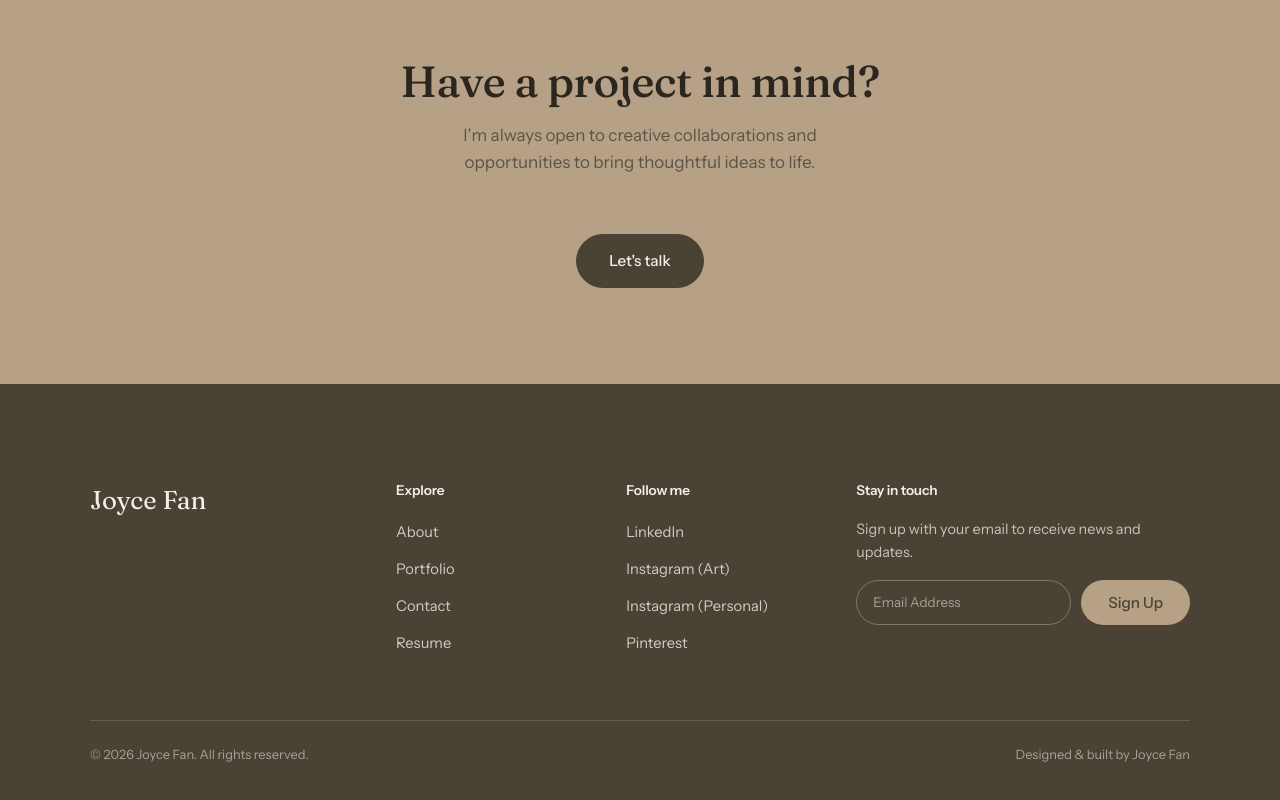
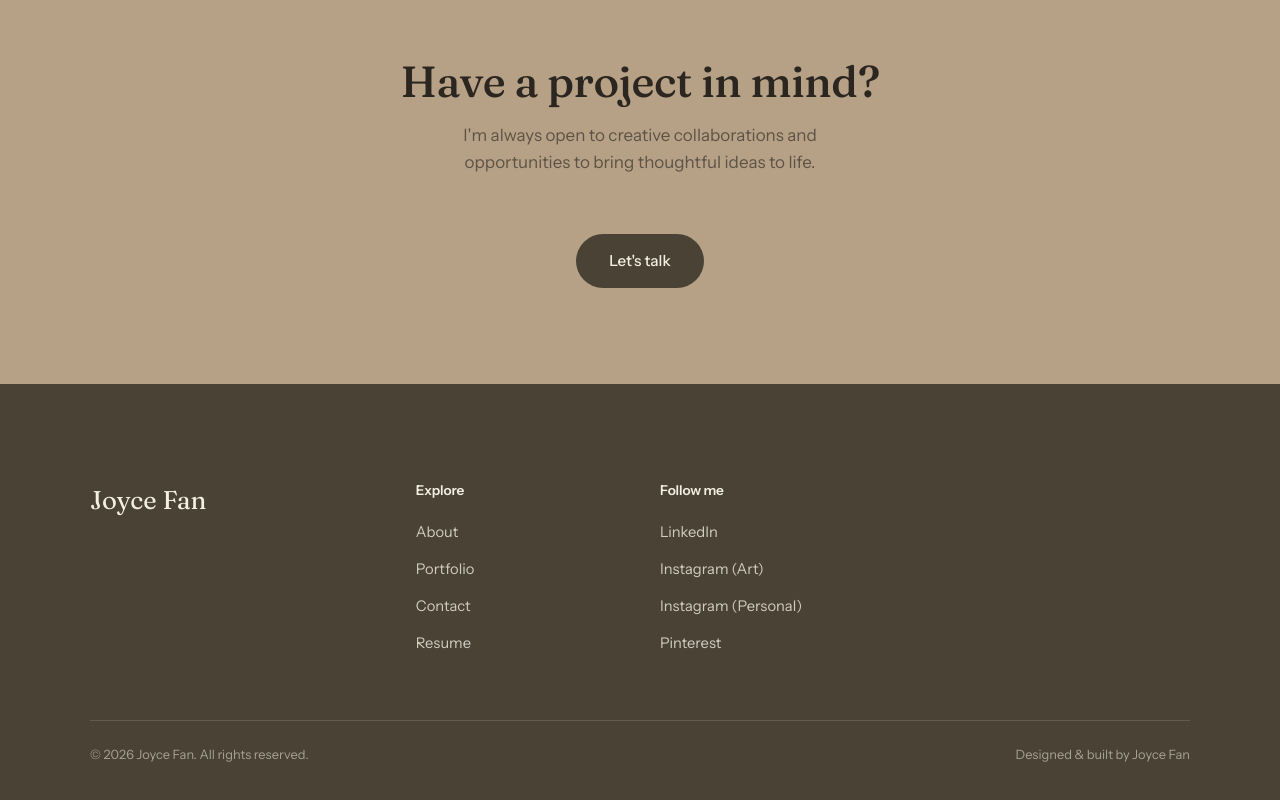
Before and after one commit to joycewyfan/joycewyfan, a website: page portfolio.html in a window 1280 px wide. Shown: the part 1323-2123 px from the top of the page. Drawn offline with Linux system fonts and the light colour scheme.

Commit message:
footers stay in touch deleted

```diff
--- a/portfolio.html
+++ b/portfolio.html
@@ -106,14 +106,6 @@
           <li><a href="#">Pinterest</a></li>
         </ul>
       </div>
-      <div>
-        <h4>Stay in touch</h4>
-        <p style="color:rgba(244,238,227,0.75); font-size:0.9rem;">Sign up with your email to receive news and updates.</p>
-        <form class="newsletter-form" onsubmit="return false;">
-          <input type="email" placeholder="Email Address" required>
-          <button type="submit" class="btn btn-dark" style="background:var(--taupe); color:var(--brown-deep);">Sign Up</button>
-        </form>
-      </div>
     </div>
     <div class="footer-bottom">
       <span>© 2026 Joyce Fan. All rights reserved.</span>
```
Also changed, not shown: portfolio/photography/index.html (+0 -8 lines), portfolio/product-design/index.html (+0 -8 lines), portfolio/uxui-web-design/index.html (+0 -8 lines).
